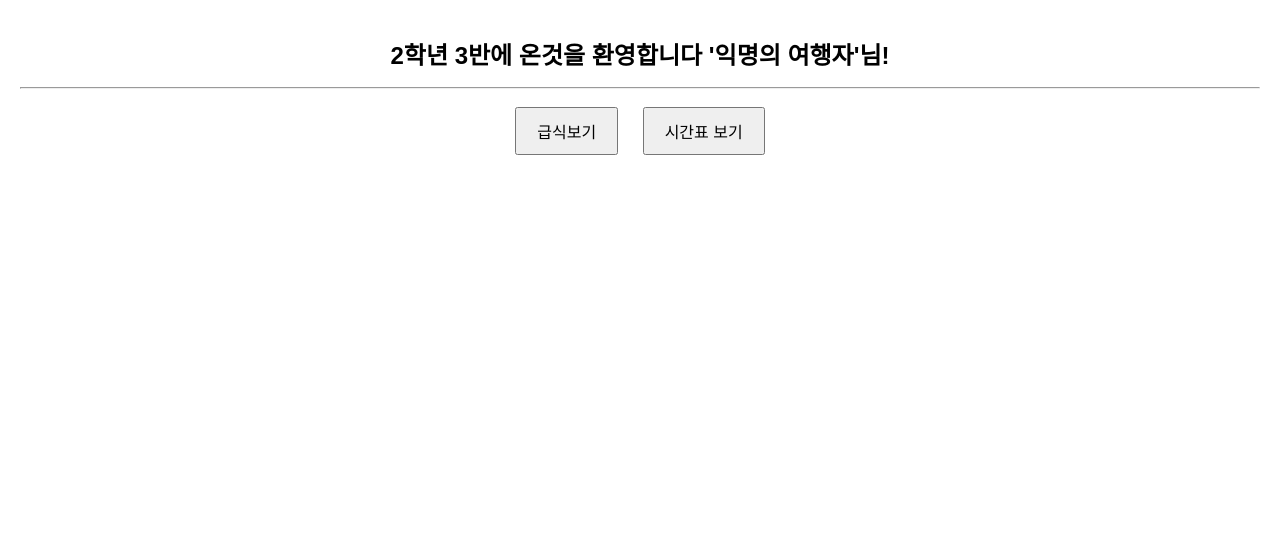
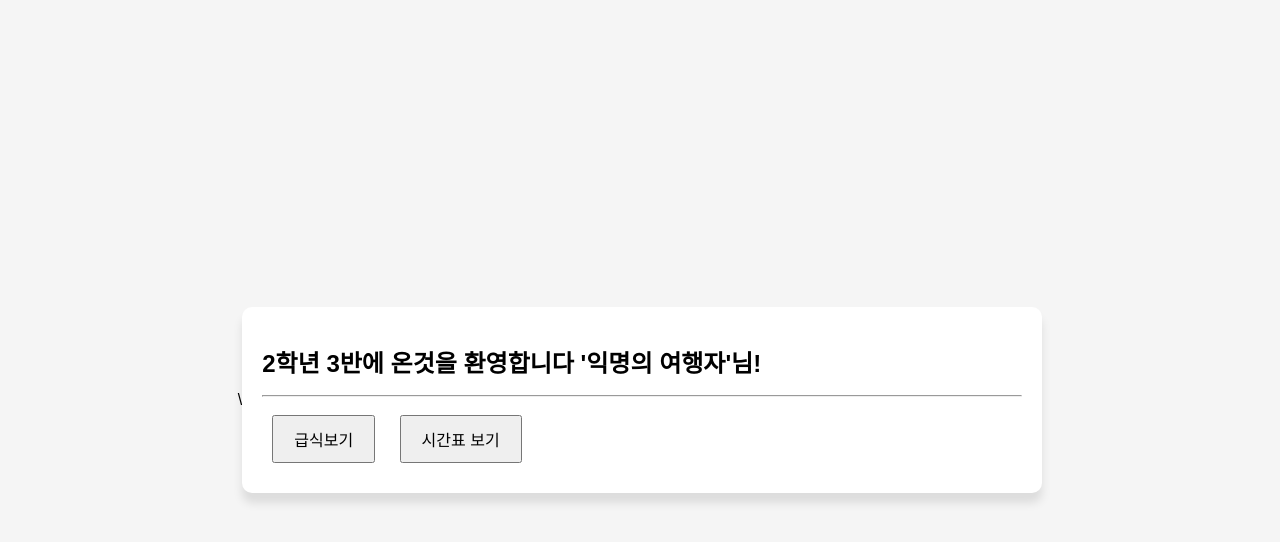
Before and after one commit to peropero1111/2-3.github.io, a plain HTML site: page index.html in a window 1280 px wide. Drawn offline with Linux system fonts and the light colour scheme.

Commit message:
Update index.html

```diff
--- a/index.html
+++ b/index.html
@@ -6,9 +6,23 @@
     <style>
         body {
             font-family: Arial, sans-serif;
-            text-align: center;
             margin: 0;
+            padding: 0;
+            display: flex;
+            justify-content: center;
+            align-items: center;
+            height: 100vh;
+            background-color: whitesmoke;
+        }
+        .container {
+            background-color: white;
             padding: 20px;
+            border-radius: 10px;
+            box-shadow: 0 10px 10px rgba(0, 0, 0, 0.1);
+            width: 90%;
+            max-width: 800px;
+            box-sizing: border-box;
+            overflow-x: auto;
         }
         h1 {
             font-size: 24px;
@@ -19,11 +33,13 @@
             padding: 10px 20px;
         }
     </style>
-</head>
+</head>\
+    <div class="container">
 <body>
     <h1>2학년 3반에 온것을 환영합니다 '익명의 여행자'님!</h1>
     <hr></hr>
     <button onclick="window.location.href='https://foodchecking.netlify.app/'">급식보기</button>
     <button onclick="window.location.href='https://example.schedule'">시간표 보기</button>
 </body>
+        </div>
 </html>
```
